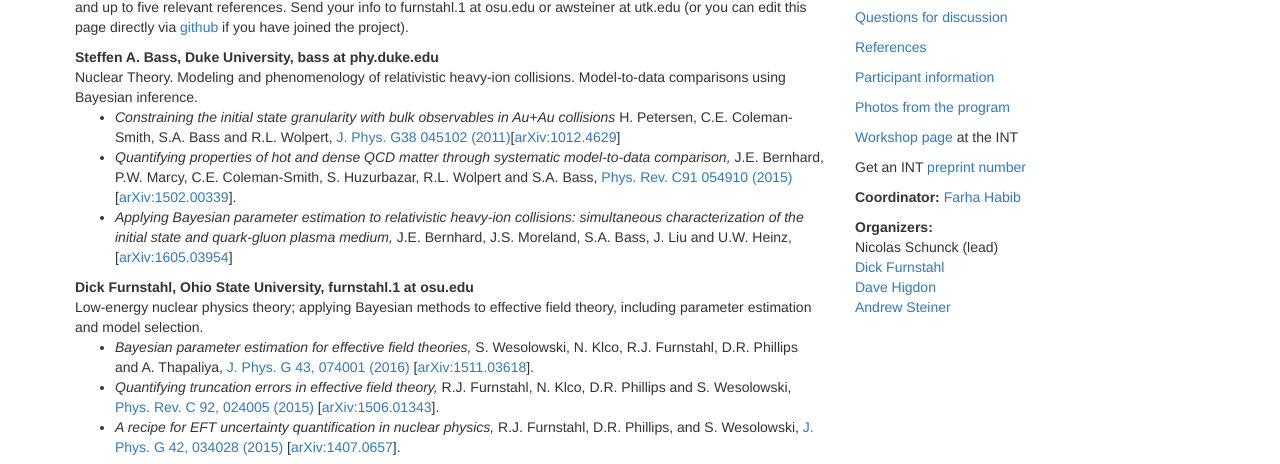
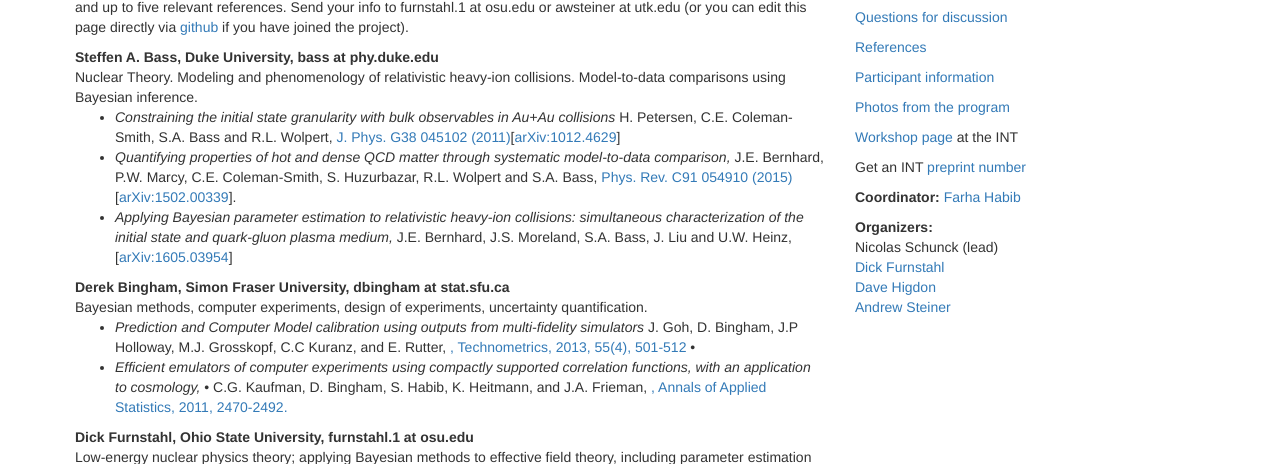
Before and after one commit to bayesint/bayesint.github.io, a plain HTML site: page participants.html in a window 1280 px wide. Shown: the part 267-731 px from the top of the page. Drawn offline with nearby package versions, Linux system fonts and the light colour scheme; some packages are replaced by stand-ins of ours.

Commit message:
Added Derek's participant info.

```diff
--- a/participants.html
+++ b/participants.html
@@ -80,6 +80,42 @@
          </ul>
 
        </dd>
+
+<dt> Derek Bingham, Simon Fraser University, dbingham at stat.sfu.ca</dt>
+
+       <dd>
+
+Bayesian methods, computer experiments, design of experiments, uncertainty
+quantification.
+
+<ul>
+
+               <li><i> Prediction and Computer Model calibration using
+outputs from multi-fidelity simulators </i>
+
+             J. Goh, D. Bingham, J.P Holloway, M.J. Grosskopf, C.C Kuranz,
+and E. Rutter,
+
+               <a href="
+http://www.tandfonline.com/doi/abs/10.1080/00401706.2013.838910">,
+Technometrics, 2013, 55(4), 501-512</a>
+
+
+
+•                       <li><i> Efficient emulators of computer experiments
+using compactly supported correlation functions, with an application to
+cosmology,</i>
+
+•                                    C.G. Kaufman, D. Bingham, S. Habib, K.
+Heitmann, and J.A. Frieman,
+
+                         <a href="
+http://dx.doi.org/10.1103/PhysRevC.91.054910">, Annals of Applied
+Statistics, 2011, 2470-2492.</a>
+
+
+
+       </ul> </dd>
 
 
        <dt>Dick Furnstahl, Ohio State University, furnstahl.1 at osu.edu </dt>
```
